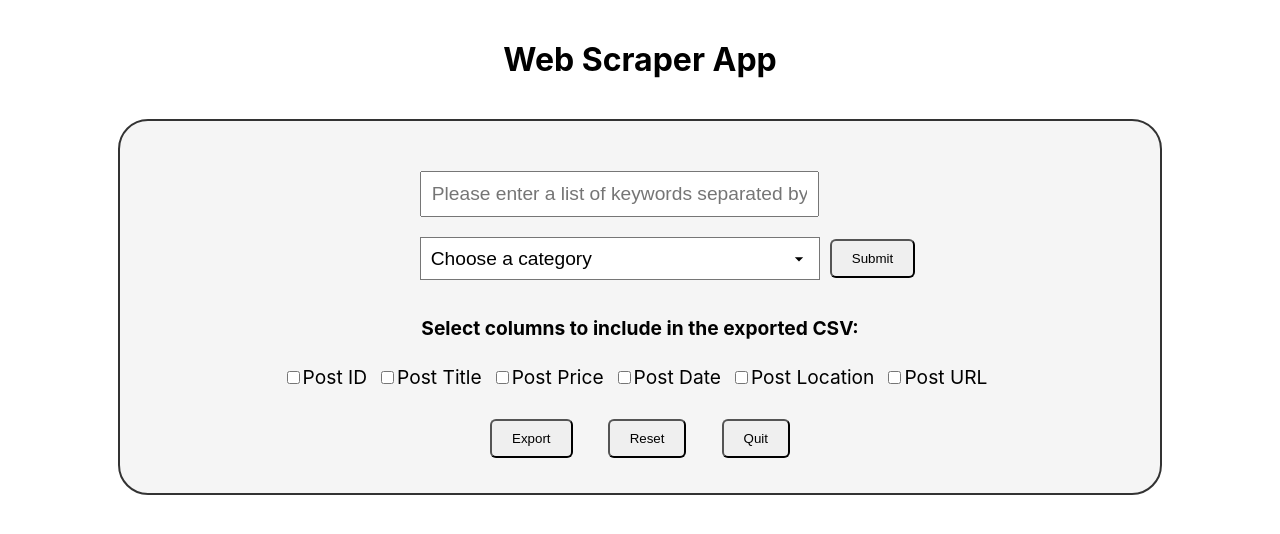
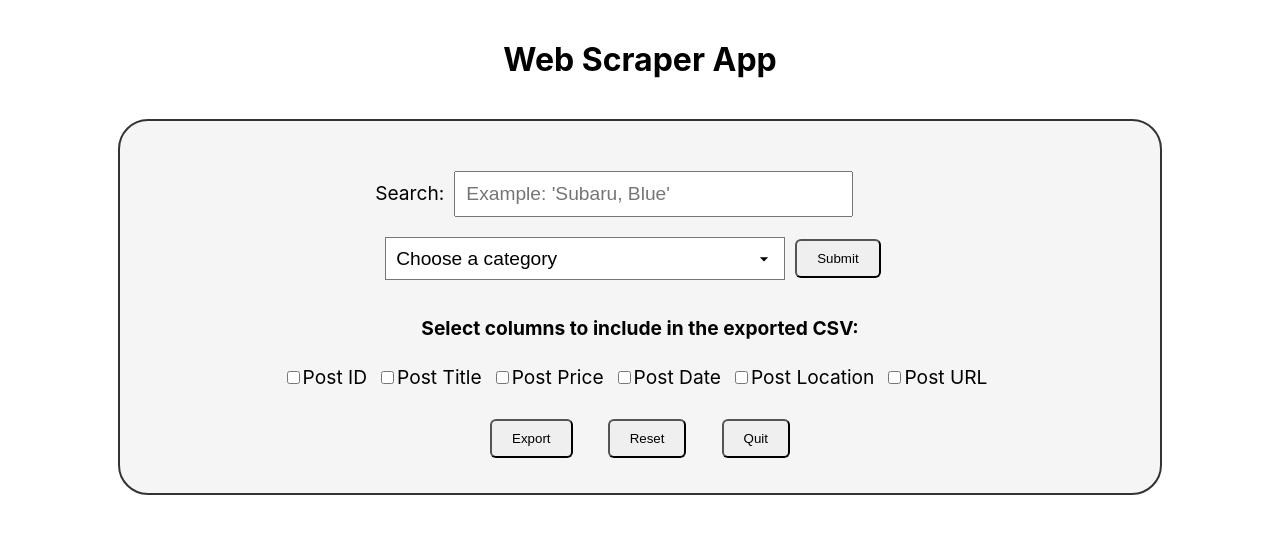
Before and after one commit to Mhanna112-code/HCI-Webscraper, a React (Create React App) app in the folder webscraperapp/: page / in a window 1280 px wide. Shown: the top 534 px of the page. Built offline with nearby package versions, Linux system fonts and the light colour scheme.

Commit message:
changed the placeholder text, and added a search label

```diff
--- a/webscraperapp/src/WebScraperApp.js
+++ b/webscraperapp/src/WebScraperApp.js
@@ -209,11 +209,12 @@ const WebScraperApp = () => {
     return (
         <div className="web-scraper-app">
             <form onSubmit={handleSubmit}>
+                <label htmlFor="keyword-search">Search:</label>
                 <input
                     className="common-input"
                     id="keyword-search"
                     type="text"
-                    placeholder="Please enter a list of keywords separated by commas"
+                    placeholder="Example: 'Subaru, Blue'"
                     value={searchTerm}
                     onChange={handleSearchChange}
                 />
```
